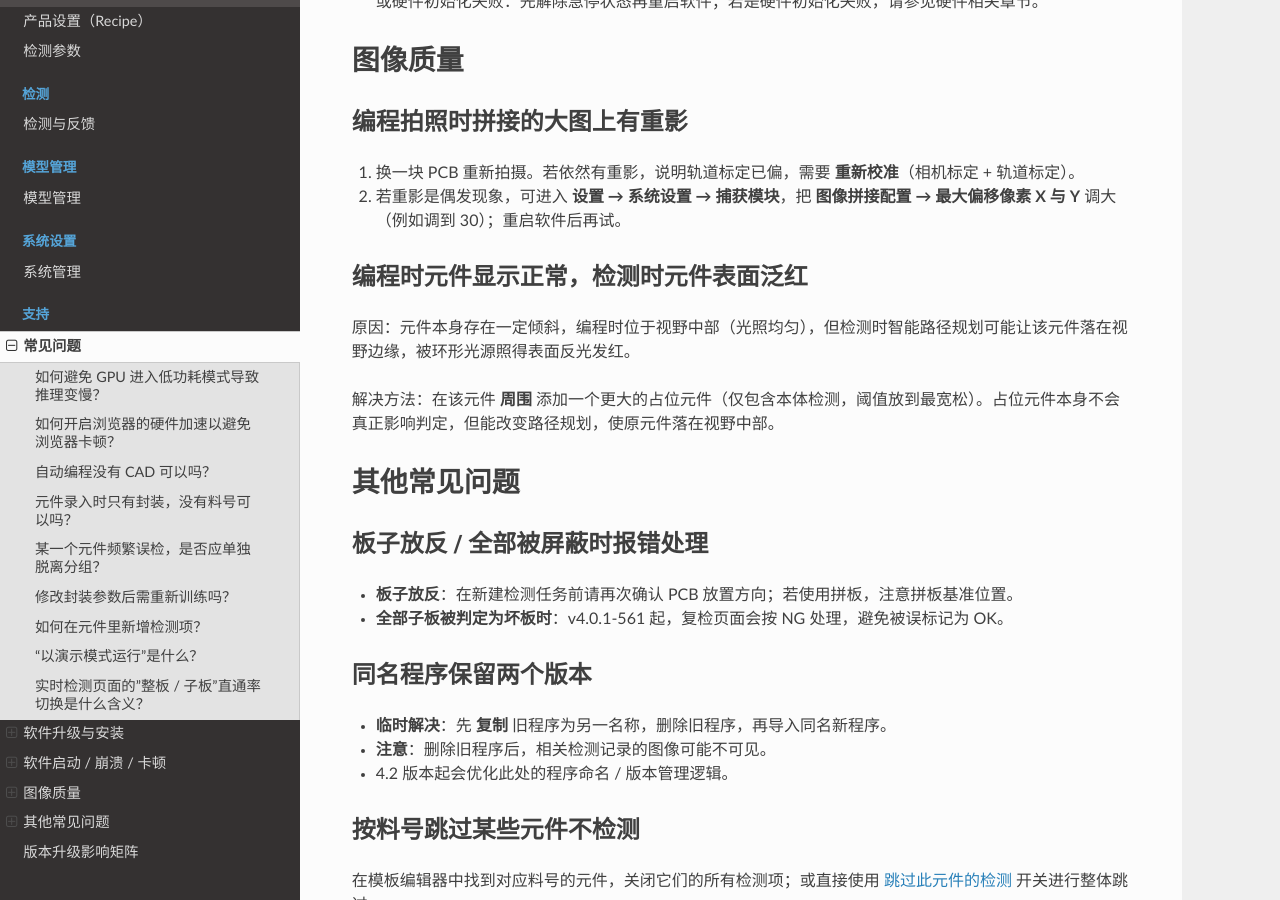
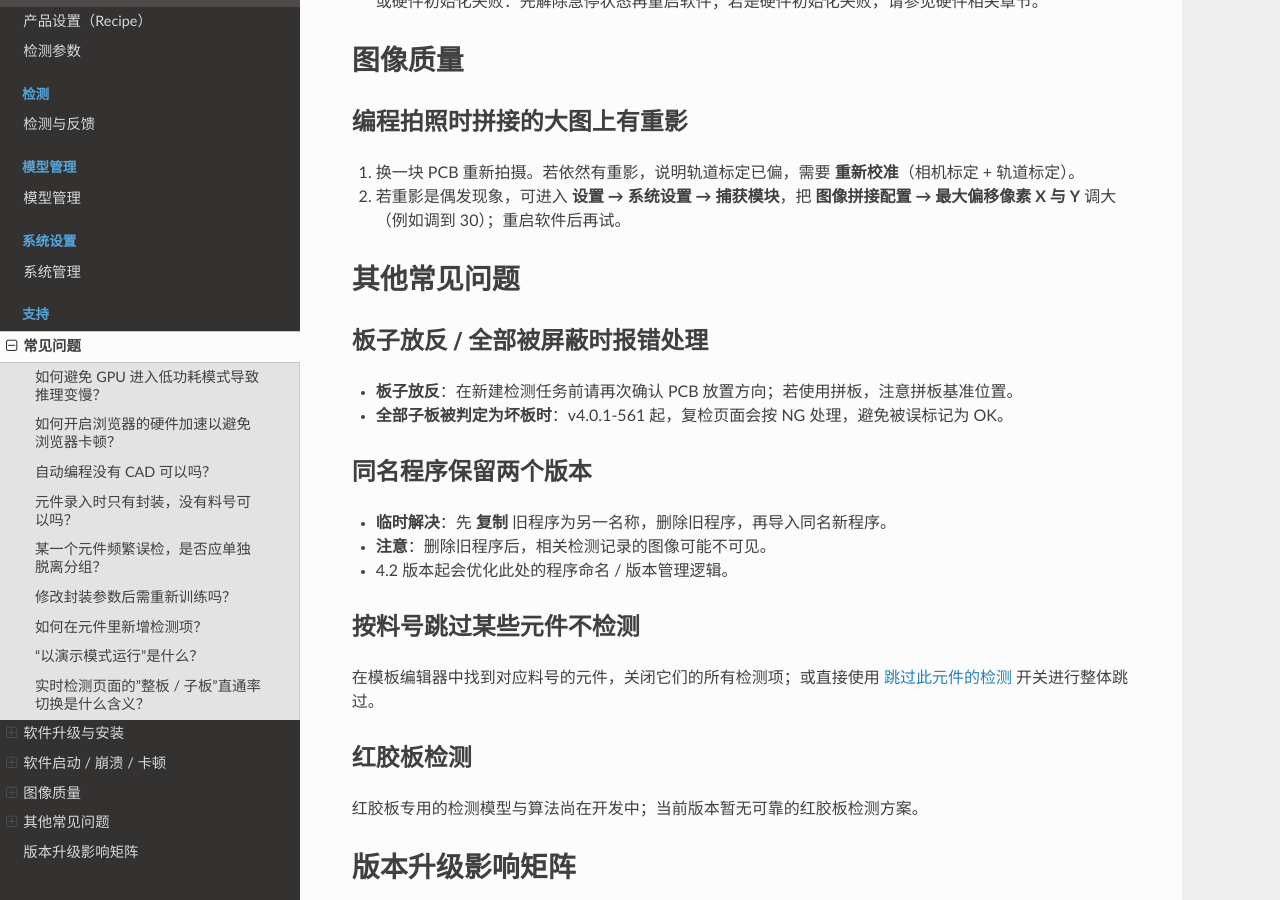
Before and after one commit to DaoAI-Robotics-Inc/daoai_pcb_aoi_user_manual, a Sphinx documentation site: the page built from docs/source/support/faq.rst, in a window 1280 px wide and 900 px high, scrolled down 6567 px. Built offline with Sphinx 7.4.7 and the Read the Docs theme 3.1.0, drawn with Linux system fonts in a browser that asks for light colours.

Commit message:
docs: remove 占位元件 workaround content (元件检测时表面泛红 tip)
Per user request, dropped the "placeholder-component workaround" tip
that suggested adding a larger dummy 本体 around an edge-glare-prone
component to manipulate path planning. Removed from two locations:

  - whole_board_inspection.rst: deleted the entire .. tip:: block
    inside 注意事项 (kept the .. note:: about 整板检测 / 单元件检测
    coexistence — that's still valid).
  - support/faq.rst: deleted the entire "编程时元件显示正常，检测时
    元件表面泛红" section (heading + cause + workaround).

Build (-E -a zh_CN) verified clean (0 W/E).

Co-Authored-By: Claude Opus 4.7 (1M context) <noreply@anthropic.com>

```diff
--- a/docs/source/complete_user_guide/features/whole_board_inspection.rst
+++ b/docs/source/complete_user_guide/features/whole_board_inspection.rst
@@ -54,12 +54,6 @@
 
 **注意事项**
 
-.. tip::
-
-   **元件检测时表面泛红 — 占位元件 workaround：**
-
-   若某些倾斜元件在编程时显示正常（位于视野中部）、但在检测时表面被环形光源照得发红（位于视野边缘），可在该元件 **周围添加一个更大的占位元件**\ （仅保留本体检测、阈值放到最宽松）。占位元件本身不会真正影响判定，但能改变智能路径规划，使原元件落在视野中部，避免边缘红光干扰。
-
 .. note::
 
    整板检测与单元件检测 **同时启用、各自独立判定**。整板检测发现的污染区域不会改变单元件的 OK/NG 状态，但在复检页面上会与元件 NG 一并列出，便于操作员同时处理。
--- a/docs/source/support/faq.rst
+++ b/docs/source/support/faq.rst
@@ -223,14 +223,6 @@ SSE 报错（后台模块崩溃）
 1. 换一块 PCB 重新拍摄。若依然有重影，说明轨道标定已偏，需要 **重新校准**\ （相机标定 + 轨道标定）。
 2. 若重影是偶发现象，可进入 **设置 → 系统设置 → 捕获模块**，把 **图像拼接配置 → 最大偏移像素 X 与 Y** 调大（例如调到 30）；重启软件后再试。
 
-编程时元件显示正常，检测时元件表面泛红
--------------------------------------------------------------
-
-原因：元件本身存在一定倾斜，编程时位于视野中部（光照均匀），但检测时智能路径规划可能让该元件落在视野边缘，被环形光源照得表面反光发红。
-
-解决方法：在该元件 **周围** 添加一个更大的占位元件（仅包含本体检测，阈值放到最宽松）。占位元件本身不会真正影响判定，但能改变路径规划，使原元件落在视野中部。
-
-
 其他常见问题
 ================================================
 
```
